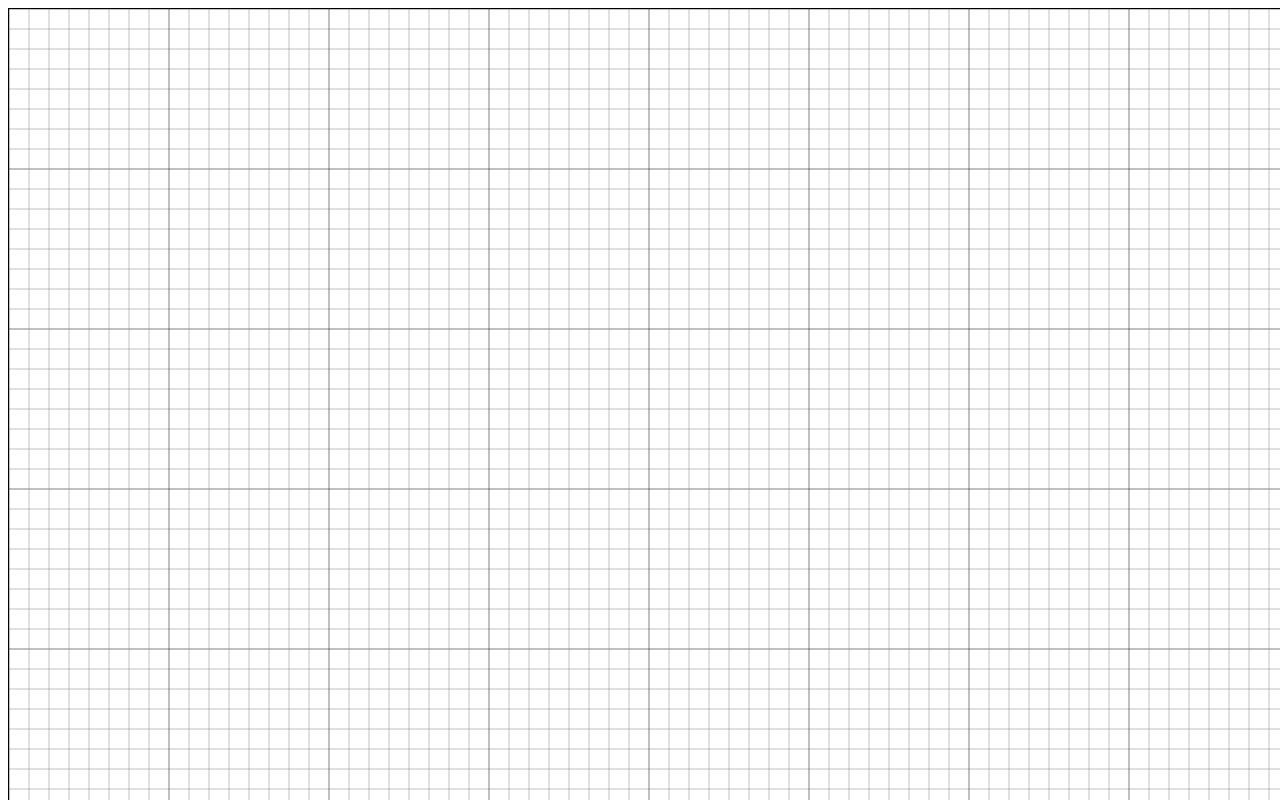
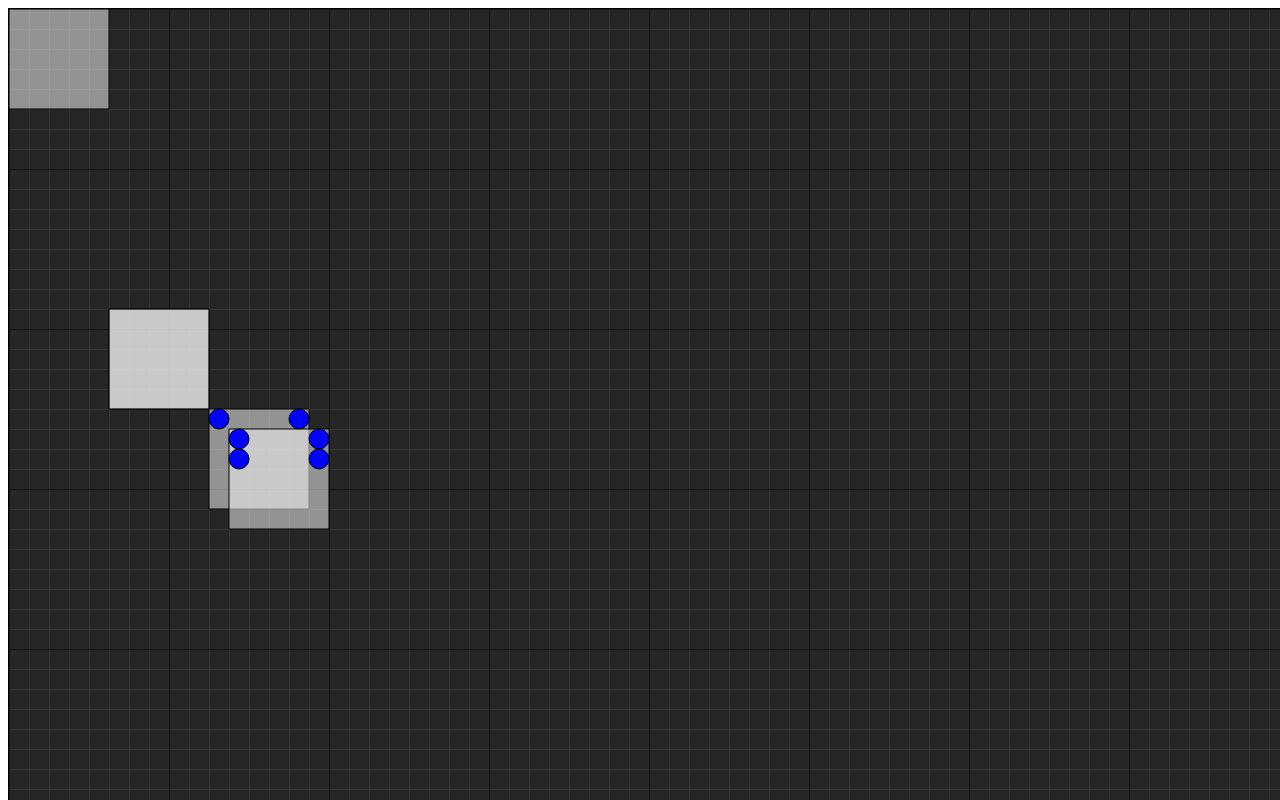
Before and after one commit to Code9-cloud/code9-editor-vanilla, a plain HTML site: page index.html in a window 1280 px wide. Shown: the top 800 px of the page. Drawn offline with Linux system fonts and the light colour scheme.

Commit message:
Grid Zoom & BG Improvements

```diff
--- a/editor.js
+++ b/editor.js
@@ -62,9 +62,10 @@ class Editor {
     MIN_ZOOM = 1;
     MAX_ZOOM = 16;
     BASE_GRID_STEP = 20;
+    IS_GRID_ENABLED = true;
     interval = 1;
     redrawing = false;
-    bg_color = 'white';
+    bg_color = 'rgb(38,38,38)';
     count = 0;
     graph_offset_x = 0;
     graph_offset_y = 0;
@@ -251,7 +252,18 @@ class Editor {
 
     handleWheel(event) {
         let zoom_level_jump = event.deltaY / -400;
-        this.zoom_scale = 1 / Math.min(Math.max((1 / this.zoom_scale) + zoom_level_jump , this.MIN_ZOOM), this.MAX_ZOOM);
+        let target_zoom_scale = 1 / Math.min(Math.max((1 / this.zoom_scale) + zoom_level_jump , this.MIN_ZOOM), this.MAX_ZOOM);
+        let bounding = this.canvas.getBoundingClientRect();
+        let m_canvas_x = event.clientX - bounding.left;
+        let m_canvas_y = event.clientY - bounding.top;
+        let mx = (m_canvas_x / this.zoom_scale) - this.graph_offset_x;
+        let my = (m_canvas_y / this.zoom_scale) - this.graph_offset_y;
+        // (mx + toff) * t_zoom_scale = m
+        let target_offset_x = (m_canvas_x / target_zoom_scale) - mx;
+        let target_offset_y = (m_canvas_y / target_zoom_scale) - my;
+        this.graph_offset_x = target_offset_x;
+        this.graph_offset_y = target_offset_y;
+        this.zoom_scale = target_zoom_scale;
     }
 
     drawNodeSlots(node_id){
@@ -284,54 +296,80 @@ class Editor {
     }
 
     drawHorizontalLine(pos_y,start_x,end_x,itr){
-        let stroke_color = "grey";
+        let stroke_color = "rgb(53,53,53)";
         if(itr % 8 === 0){
-            stroke_color = "black";
+            stroke_color = "rgb(22,22,22)";
         }
         this.context.beginPath();
-        this.context.moveTo((start_x + this.graph_offset_x) * this.zoom_scale, (pos_y + this.graph_offset_y) * this.zoom_scale);
-        this.context.lineTo((end_x + this.graph_offset_x) * this.zoom_scale, (pos_y + this.graph_offset_y) * this.zoom_scale);
+        this.context.moveTo((start_x + this.graph_offset_x) * this.zoom_scale, (pos_y + this.graph_offset_y) * this.zoom_scale + 0.5);
+        this.context.lineTo((end_x + this.graph_offset_x) * this.zoom_scale, (pos_y + this.graph_offset_y) * this.zoom_scale + 0.5);
         this.context.strokeStyle = stroke_color;
-        this.context.lineWidth = 0.5;
+        this.context.lineWidth = 1;
         this.context.stroke();
     }
 
-    drawHorizontalGridLines(start_x,start_y,end_x,end_y,step_size){
+    drawHorizontalGridRegularLines(start_x,start_y,end_x,end_y,step_size){
         let itr = 0;
         let i = start_y;
         while(i <= end_y){
-            this.drawHorizontalLine(i,start_x,end_x,itr);
+            if(itr % 8 > 0)
+                this.drawHorizontalLine(i,start_x,end_x,itr);
+            itr += 1;
+            i += step_size;
+        }
+    }
+
+    drawHorizontalGridMajorLines(start_x,start_y,end_x,end_y,step_size){
+        let itr = 0;
+        let i = start_y;
+        while(i <= end_y){
+            if(itr % 8 === 0)
+                this.drawHorizontalLine(i,start_x,end_x,itr);
             itr += 1;
             i += step_size;
         }
     }
 
     drawVerticalLine(pos_x,start_y,end_y,itr){
-        let stroke_color = "grey";
+        let stroke_color = "rgb(53,53,53)";
         if(itr % 8 === 0){
-            stroke_color = "black";
+            stroke_color = "rgb(22,22,22)";
         }
         this.context.beginPath();
-        this.context.moveTo((pos_x + this.graph_offset_x) * this.zoom_scale, (start_y + this.graph_offset_y) * this.zoom_scale);
-        this.context.lineTo((pos_x + this.graph_offset_x) * this.zoom_scale, (end_y + this.graph_offset_y) * this.zoom_scale);
+        this.context.moveTo((pos_x + this.graph_offset_x) * this.zoom_scale + 0.5, (start_y + this.graph_offset_y) * this.zoom_scale);
+        this.context.lineTo((pos_x + this.graph_offset_x) * this.zoom_scale + 0.5, (end_y + this.graph_offset_y) * this.zoom_scale);
         this.context.strokeStyle = stroke_color;
-        this.context.lineWidth = 0.5;
+        this.context.lineWidth = 1;
         this.context.stroke();
     }
 
-    drawVerticalGridLines(start_x,start_y,end_x,end_y,step_size){
+    drawVerticalGridRegularLines(start_x,start_y,end_x,end_y,step_size){
         let itr = 0;
         let i = start_x;
         while(i <= end_x){
-            this.drawVerticalLine(i,start_y,end_y,itr);
+            if(itr % 8 > 0)
+                this.drawVerticalLine(i,start_y,end_y,itr);
+            itr += 1;
+            i += step_size;
+        }
+    }
+
+    drawVerticalGridMajorLines(start_x,start_y,end_x,end_y,step_size){
+        let itr = 0;
+        let i = start_x;
+        while(i <= end_x){
+            if(itr % 8 === 0)
+                this.drawVerticalLine(i,start_y,end_y,itr);
             itr += 1;
             i += step_size;
         }
     }
 
     drawBoundedGrid(start_x,start_y,end_x,end_y, step_size) {
-        this.drawHorizontalGridLines(start_x,start_y,end_x,end_y,step_size);
-        this.drawVerticalGridLines(start_x,start_y,end_x,end_y,step_size);
+        this.drawHorizontalGridRegularLines(start_x,start_y,end_x,end_y,step_size);
+        this.drawVerticalGridRegularLines(start_x,start_y,end_x,end_y,step_size);
+        this.drawHorizontalGridMajorLines(start_x,start_y,end_x,end_y,step_size);
+        this.drawVerticalGridMajorLines(start_x,start_y,end_x,end_y,step_size);
     }
 
     drawGrid() {
@@ -357,7 +395,7 @@ class Editor {
         let pos_x = (node_data['x'] + this.graph_offset_x) * this.zoom_scale;
         let pos_y = (node_data['y'] + this.graph_offset_y) * this.zoom_scale;
         this.context.beginPath();
-        this.context.fillStyle = 'red';
+        this.context.fillStyle = 'rgba(255, 255, 255, 0.5)';
         this.context.fillRect(pos_x, pos_y, size_x, size_y);
         this.context.rect(pos_x, pos_y, size_x, size_y);
         if(highlighted)
@@ -414,7 +452,9 @@ class Editor {
         // let context = this.canvas.getContext('2d');
         this.context.clearRect(0, 0, this.canvas.width, this.canvas.height);
         this.canvas.style.background = this.bg_color;
-        this.drawGrid();
+        if(this.IS_GRID_ENABLED) {
+            this.drawGrid();
+        }
         this.drawAllNodes();
         if(this.is_generating_path){
             this.drawPathToCursor();
--- a/index.html
+++ b/index.html
@@ -22,11 +22,11 @@ document.getElementById('addnode').onclick = function() {
 // stt.registerGlobalRedraw(redraw);
 // stt.updateState();
 stt.run();
-// stt.addNode();
-// stt.addNode(100,300);
-// stt.addNode(100,300);
-// stt.addNode(200,400,100,100, 1, 1);
-// stt.addNode(220,420,100,100, 2, 2);
+stt.addNode();
+stt.addNode(100,300);
+stt.addNode(100,300);
+stt.addNode(200,400,100,100, 1, 1);
+stt.addNode(220,420,100,100, 2, 2);
 
 function runTest(gh) {
 	let i = 0;
```
